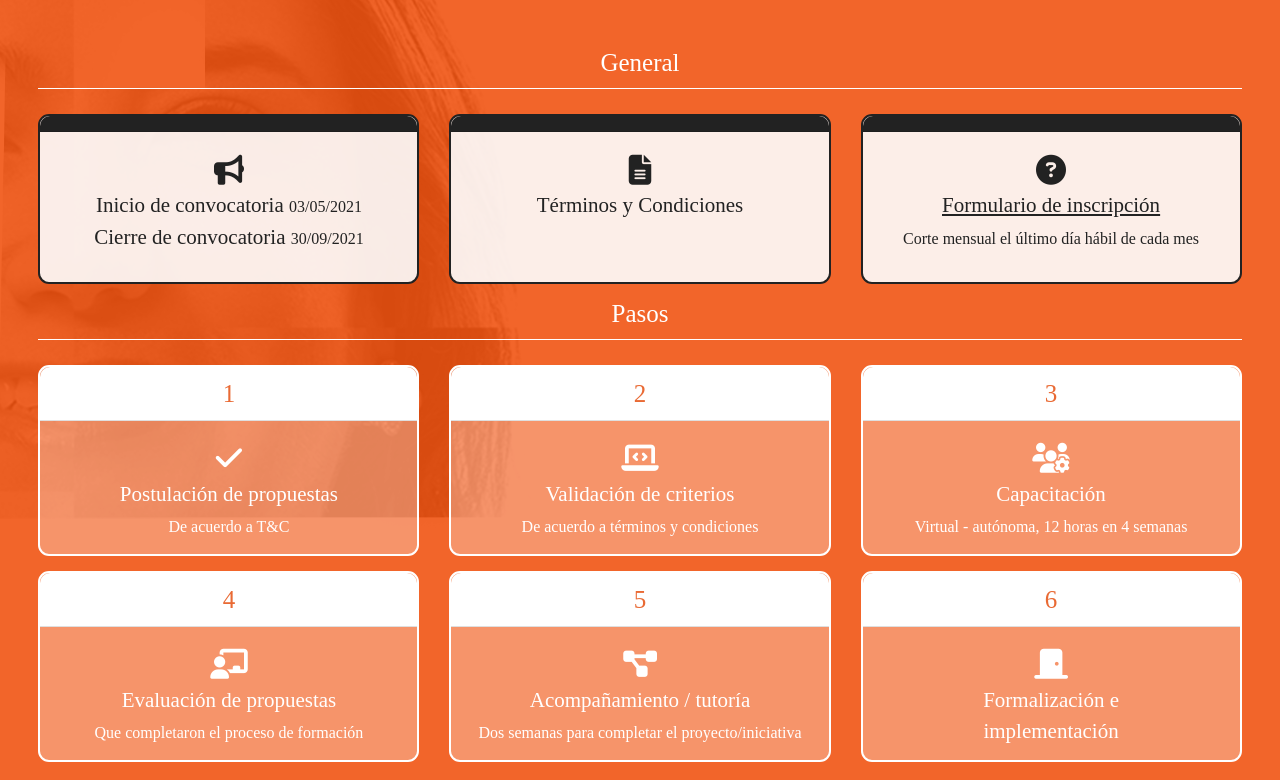
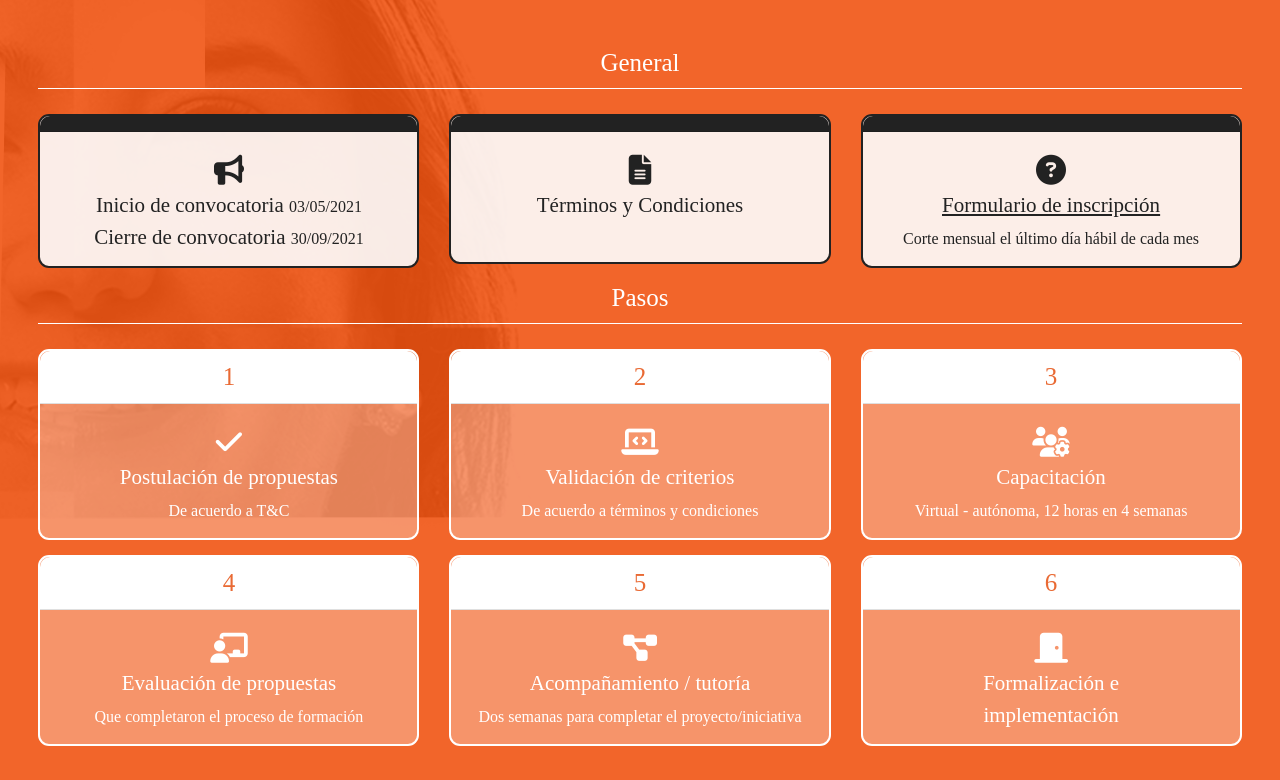
Before and after one commit to sraponte91/visionarios, a plain HTML site: page index.html in a window 1280 px wide. Shown: the part 2260-3040 px from the top of the page. Drawn offline with Linux system fonts and the light colour scheme; a web font is replaced by a local one.

Commit message:
sizeMainCards

```diff
--- a/css/index.css
+++ b/css/index.css
@@ -722,7 +722,7 @@ header .logo {
 }
 
 .main-card-size{
-  min-height: 170px;
+  min-height: 150px;
 }
 
 
```
